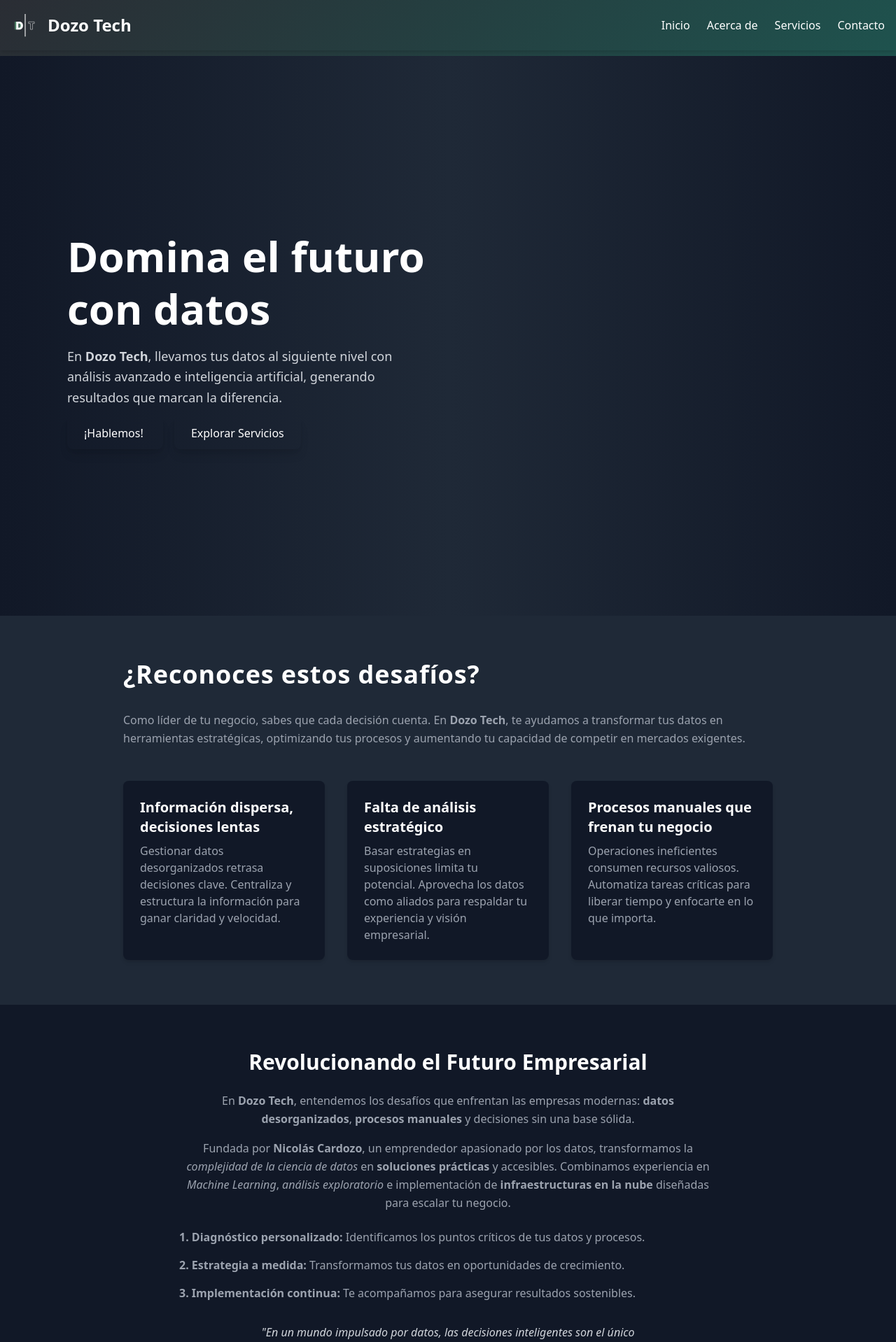
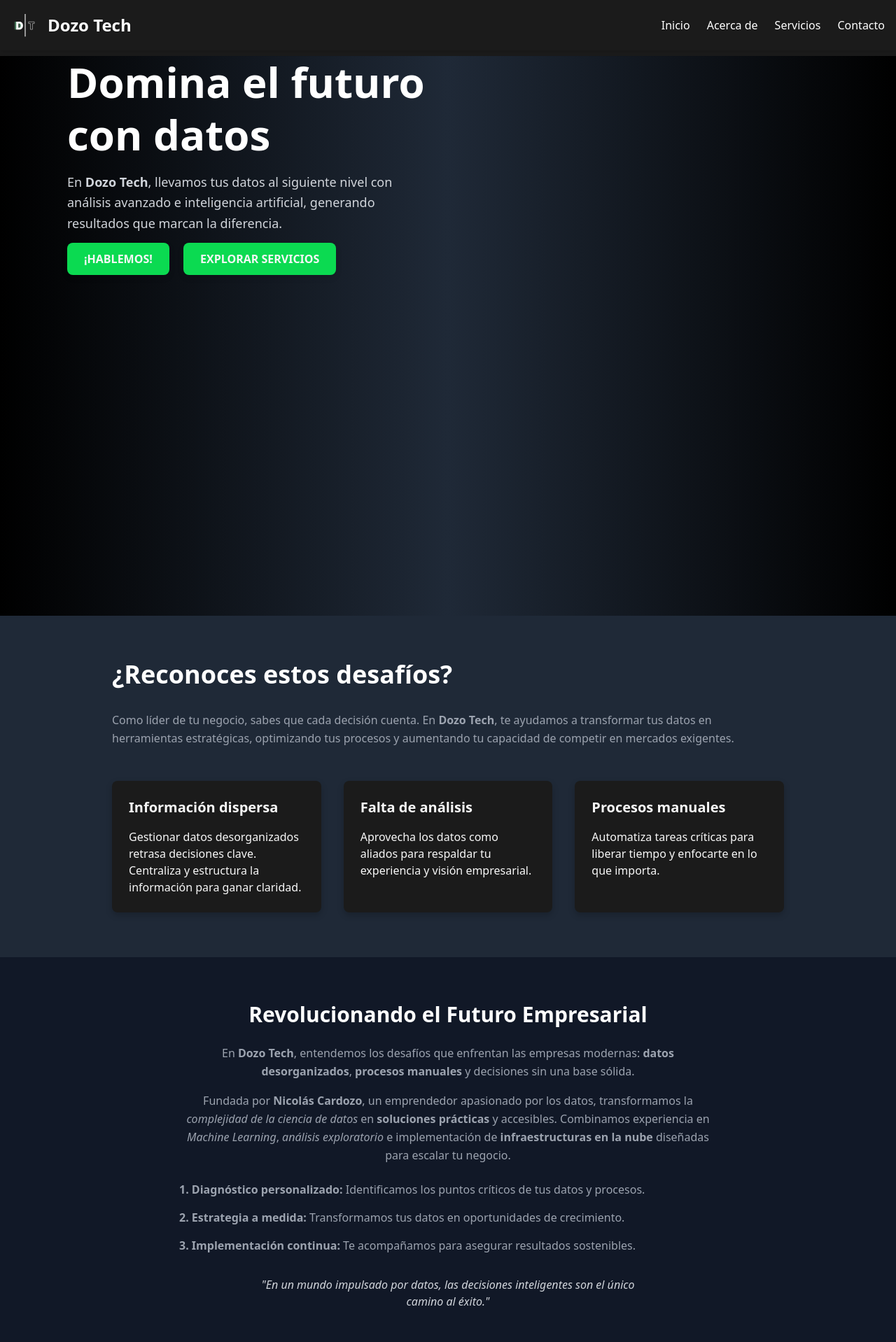
Before and after one commit to Nicolascard995/landing-page-dozo, a Flask app: page / in a window 1280 px wide. Shown: the top 1918 px of the page at 70% size. Run offline with Flask 3, Linux system fonts and the light colour scheme.

Commit message:
Avanzaces copy finalizado

```diff
--- a/app/static/css/style.css
+++ b/app/static/css/style.css
@@ -1,68 +1,74 @@
-/* style.css */
 :root {
-    --bg-gradient-start: #2a2d34; /* Fondo oscuro principal */
-    --bg-gradient-end: #00b894;  /* Verde estilo Anahata Chakra */
-    --button-hover-start: #243238; /* Hover oscuro */
-    --button-hover-end: #931a79;   /* Hover verde */
-    --text-color: rgba(255, 255, 255, 0.9); /* Texto claro */
-    --navbar-bg-color: rgba(31, 31, 31, 0.8); /* Navbar translúcido */
-    --glass-bg: rgba(255, 255, 255, 0.1); /* Glassmorphism fondo */
-    --glass-border: rgba(255, 255, 255, 0.2); /* Glassmorphism borde */
-    --font-family: 'Inter', sans-serif; /* Fuente global */
+    --color-black: #1B1B1B;
+    --color-white: #F7F7F7;
+    --color-green: #0BDA51;
+    --color-blue: #247BA0;
+    --color-accent: #FF5733;
+    --bg-gradient: linear-gradient(135deg, #1B1B1B, #1B1B1B);
 }
 
 body {
-    font-family: var(--font-family);
-    background: linear-gradient(135deg, var(--bg-gradient-start), var(--bg-gradient-end));
-    color: var(--text-color);
-    margin: 0;
-    padding: 0;
+    background: var(--bg-gradient);
+    color: var(--color-white);
+    font-family: 'Inter', sans-serif;
 }
 
-.navbar {
-    transition: background-color 0.3s ease-in-out;
-}
-
-.navbar--scrolled {
-    background-color: var(--navbar-bg-color);
-}
-
-.mobile-menu {
-    background-color: var(--navbar-bg-color);
-    transition: max-height 0.3s ease-in-out;
-}
-
+/* Botones */
 .button {
-    background: linear-gradient(135deg, var(--bg-gradient-start), var(--bg-gradient-end));
-    border: 2px solid var(--text-color);
-    color: var(--text-color);
-    padding: 0.5rem 1rem;
-    border-radius: 0.375rem;
-    transition: background 0.3s, color 0.3s, transform 0.2s, box-shadow 0.2s;
+    background-color: var(--color-green);
+    color: var(--color-white);
+    padding: 0.75rem 1.5rem;
+    border-radius: 0.5rem;
+    font-weight: 600;
+    text-transform: uppercase;
+    transition: all 0.3s ease-in-out;
+    box-shadow: 0 4px 10px rgba(0, 0, 0, 0.1);
 }
 
 .button:hover {
-    background: linear-gradient(135deg, var(--button-hover-start), var(--button-hover-end));
-    color: #ffffff;
+    background-color: var(--color-blue);
     transform: scale(1.05);
-    box-shadow: 0 4px 15px rgba(0, 0, 0, 0.3);
 }
 
-.glass {
-    background: var(--glass-bg);
-    border: 1px solid var(--glass-border);
-    backdrop-filter: blur(10px);
-    border-radius: 0.375rem;
-    padding: 1rem;
-}
-.question-card {
-    @apply absolute top-0 left-0 w-full p-6 bg-gray-800 rounded-lg shadow-lg transition-all duration-300 ease-in-out;
+/* Tarjetas */
+.card {
+    background-color: var(--color-black);
+    padding: 1.5rem;
+    border-radius: 0.5rem;
+    color: var(--color-white);
+    box-shadow: 0 4px 10px rgba(0, 0, 0, 0.2);
+    transition: transform 0.3s ease, box-shadow 0.3s ease;
 }
 
-.hidden {
-    @apply opacity-0 pointer-events-none;
+.card:hover {
+    transform: translateY(-5px);
+    box-shadow: 0 6px 15px rgba(0, 0, 0, 0.3);
 }
 
-.response-btn {
-    @apply w-full mb-4 px-4 py-3 bg-gray-700 text-white rounded-lg hover:bg-green-400 hover:text-black transition-all;
+/* Formulario */
+.input-field {
+    width: 100%;
+    padding: 0.75rem;
+    background-color: var(--color-black);
+    color: var(--color-white);
+    border: 1px solid var(--color-green);
+    border-radius: 0.375rem;
+    transition: border-color 0.3s ease-in-out;
 }
+
+.input-field:focus {
+    border-color: var(--color-blue);
+    box-shadow: 0 0 8px var(--color-blue);
+}
+
+/* Animaciones */
+[data-aos] {
+    opacity: 0;
+    transform: translateY(20px);
+    transition: opacity 0.6s ease, transform 0.6s ease;
+}
+
+[data-aos-active] {
+    opacity: 1;
+    transform: translateY(0);
+}
--- a/app/templates/base.html
+++ b/app/templates/base.html
@@ -8,8 +8,10 @@
     <link href="https://cdn.jsdelivr.net/npm/tailwindcss@2.2.19/dist/tailwind.min.css" rel="stylesheet">
     <!-- Google Fonts -->
     <link href="https://fonts.googleapis.com/css2?family=Inter:wght@400;600;700&display=swap" rel="stylesheet">
+    <!-- Animate On Scroll (AOS) -->
+    <link href="https://unpkg.com/aos@2.3.1/dist/aos.css" rel="stylesheet">
     <!-- Estilos personalizados -->
-    <link href="/static/css/style.css" rel="stylesheet"> <!-- Importar el style.css -->
+    <link href="/static/css/style.css" rel="stylesheet">
 </head>
 <body class="font-sans text-white">
     <!-- Navbar -->
@@ -88,6 +90,12 @@
 
     <!-- Scripts -->
     <script src="/static/js/script.js"></script>
+    <!-- AOS Init -->
+    <script src="https://unpkg.com/aos@2.3.1/dist/aos.js"></script>
+    <script>
+        AOS.init(); // Inicialización de AOS
+    </script>
+    <!-- Menú y Navbar -->
     <script>
         window.addEventListener('scroll', function() {
             const navbar = document.querySelector('.navbar');
--- a/app/templates/index.html
+++ b/app/templates/index.html
@@ -2,7 +2,7 @@
 
 {% block content %}
 <!-- Hero Section -->
-<section class="relative bg-gradient-to-r from-gray-900 via-gray-800 to-gray-900 text-center lg:text-left h-screen flex flex-col lg:flex-row items-center justify-center px-6 lg:px-16">
+<section class="relative bg-gradient-to-r from-black via-gray-800 to-black text-center lg:text-left h-screen flex flex-col lg:flex-row it</section>ems-center justify-center px-6 lg:px-16">
     <!-- Contenido superpuesto -->
     <div class="relative z-10 lg:max-w-lg">
         <h1 class="text-6xl font-bold text-white drop-shadow-lg leading-tight">
@@ -12,12 +12,8 @@
             En <strong>Dozo Tech</strong>, llevamos tus datos al siguiente nivel con análisis avanzado e inteligencia artificial, generando resultados que marcan la diferencia.
         </p>
         <div class="mt-6 space-x-4">
-            <a href="#contact" class="px-6 py-3 bg-white/10 text-white rounded-lg shadow-lg hover:bg-green-400 hover:text-black transition-all">
-                ¡Hablemos!
-            </a>
-            <a href="#services" class="px-6 py-3 bg-white/10 text-white rounded-lg shadow-lg hover:bg-blue-400 hover:text-black transition-all">
-                Explorar Servicios
-            </a>
+            <a href="#contact" class="button">¡Hablemos!</a>
+            <a href="#services" class="button">Explorar Servicios</a>
         </div>
     </div>
     <div class="hidden lg:block lg:w-1/2">
@@ -27,43 +23,24 @@
 
 <!-- Customers Pain -->
 <section id="pain-points" class="py-16 bg-gray-800">
-    <div class="container mx-auto max-w-5xl px-6 lg:px-12">
-        <h2 class="text-4xl font-bold text-white mb-8 tracking-wide">¿Reconoces estos desafíos?</h2>
+    <div class="container mx-auto max-w-5xl px-8">
+        <h2 class="text-4xl font-bold mb-8">¿Reconoces estos desafíos?</h2>
         <p class="text-gray-400 leading-relaxed mb-12">
             Como líder de tu negocio, sabes que cada decisión cuenta. En <strong>Dozo Tech</strong>, te ayudamos a transformar tus datos en herramientas estratégicas, optimizando tus procesos y aumentando tu capacidad de competir en mercados exigentes.
         </p>
-
-        <!-- Grid con problemas comunes -->
         <div class="grid grid-cols-1 md:grid-cols-2 lg:grid-cols-3 gap-8">
-            <!-- Problema 1 -->
-            <article class="p-6 bg-gray-900 rounded-lg shadow-md hover:shadow-xl hover:scale-105 transform transition-all duration-300 group">
-                <h3 class="text-xl font-semibold text-white mb-2 group-hover:text-green-400">
-                    Información dispersa, decisiones lentas
-                </h3>
-                <p class="text-gray-400 group-hover:text-gray-300">
-                    Gestionar datos desorganizados retrasa decisiones clave. Centraliza y estructura la información para ganar claridad y velocidad.
-                </p>
-            </article>
-
-            <!-- Problema 2 -->
-            <article class="p-6 bg-gray-900 rounded-lg shadow-md hover:shadow-xl hover:scale-105 transform transition-all duration-300 group">
-                <h3 class="text-xl font-semibold text-white mb-2 group-hover:text-green-400">
-                    Falta de análisis estratégico
-                </h3>
-                <p class="text-gray-400 group-hover:text-gray-300">
-                    Basar estrategias en suposiciones limita tu potencial. Aprovecha los datos como aliados para respaldar tu experiencia y visión empresarial.
-                </p>
-            </article>
-
-            <!-- Problema 3 -->
-            <article class="p-6 bg-gray-900 rounded-lg shadow-md hover:shadow-xl hover:scale-105 transform transition-all duration-300 group">
-                <h3 class="text-xl font-semibold text-white mb-2 group-hover:text-green-400">
-                    Procesos manuales que frenan tu negocio
-                </h3>
-                <p class="text-gray-400 group-hover:text-gray-300">
-                    Operaciones ineficientes consumen recursos valiosos. Automatiza tareas críticas para liberar tiempo y enfocarte en lo que importa.
-                </p>
-            </article>
+            <div class="card" data-aos="fade-up">
+                <h3 class="text-xl font-semibold mb-4">Información dispersa</h3>
+                <p>Gestionar datos desorganizados retrasa decisiones clave. Centraliza y estructura la información para ganar claridad.</p>
+            </div>
+            <div class="card" data-aos="fade-up" data-aos-delay="200">
+                <h3 class="text-xl font-semibold mb-4">Falta de análisis</h3>
+                <p>Aprovecha los datos como aliados para respaldar tu experiencia y visión empresarial.</p>
+            </div>
+            <div class="card" data-aos="fade-up" data-aos-delay="400">
+                <h3 class="text-xl font-semibold mb-4">Procesos manuales</h3>
+                <p>Automatiza tareas críticas para liberar tiempo y enfocarte en lo que importa.</p>
+            </div>
         </div>
     </div>
 </section>
@@ -101,17 +78,19 @@
 <section id="services" class="bg-gray-800 py-16">
     <div class="container mx-auto max-w-4xl px-6 text-left">
         <!-- Encabezado Principal -->
-        <h2 class="text-4xl font-bold text-white mb-8 tracking-wide">Nuestros <span class="italic">Servicios</span></h2>
+        <h2 class="text-4xl font-bold text-white mb-8 tracking-wide" data-aos="fade-up">
+            Nuestros <span class="italic">Servicios</span>
+        </h2>
 
         <!-- Introducción -->
-        <p class="text-gray-400 leading-relaxed mb-12">
+        <p class="text-gray-400 leading-relaxed mb-12" data-aos="fade-up" data-aos-delay="200">
             En <strong>Dozo Tech</strong>, te ayudamos a transformar los desafíos de tu negocio en ventajas competitivas. Nuestros servicios están diseñados para potenciar tu toma de decisiones, automatizar procesos y escalar tu negocio de forma inteligente.
         </p>
 
         <!-- Grid de Servicios -->
         <div class="grid grid-cols-1 sm:grid-cols-2 gap-8">
             <!-- Servicio 1 -->
-            <article class="p-6 bg-gray-900 rounded-lg shadow-md hover:shadow-xl hover:scale-105 transform transition-all duration-300 group">
+            <article class="p-6 bg-gray-900 rounded-lg shadow-md hover:shadow-xl hover:scale-105 transform transition-all duration-300 group" data-aos="fade-up">
                 <h3 class="text-xl font-semibold text-white mb-2 flex items-center gap-2 group-hover:text-green-400">
                     🔍 <span>Datos Convertidos en Insights</span>
                 </h3>
@@ -121,7 +100,7 @@
             </article>
 
             <!-- Servicio 2 -->
-            <article class="p-6 bg-gray-900 rounded-lg shadow-md hover:shadow-xl hover:scale-105 transform transition-all duration-300 group">
+            <article class="p-6 bg-gray-900 rounded-lg shadow-md hover:shadow-xl hover:scale-105 transform transition-all duration-300 group" data-aos="fade-up" data-aos-delay="200">
                 <h3 class="text-xl font-semibold text-white mb-2 flex items-center gap-2 group-hover:text-green-400">
                     🤖 <span>Automatización y Machine Learning</span>
                 </h3>
@@ -131,7 +110,7 @@
             </article>
 
             <!-- Servicio 3 -->
-            <article class="p-6 bg-gray-900 rounded-lg shadow-md hover:shadow-xl hover:scale-105 transform transition-all duration-300 group">
+            <article class="p-6 bg-gray-900 rounded-lg shadow-md hover:shadow-xl hover:scale-105 transform transition-all duration-300 group" data-aos="fade-up" data-aos-delay="400">
                 <h3 class="text-xl font-semibold text-white mb-2 flex items-center gap-2 group-hover:text-green-400">
                     ☁️ <span>Soluciones en la Nube</span>
                 </h3>
@@ -141,7 +120,7 @@
             </article>
 
             <!-- Servicio 4 -->
-            <article class="p-6 bg-gray-900 rounded-lg shadow-md hover:shadow-xl hover:scale-105 transform transition-all duration-300 group">
+            <article class="p-6 bg-gray-900 rounded-lg shadow-md hover:shadow-xl hover:scale-105 transform transition-all duration-300 group" data-aos="fade-up" data-aos-delay="600">
                 <h3 class="text-xl font-semibold text-white mb-2 flex items-center gap-2 group-hover:text-green-400">
                     📊 <span>Consultoría Estratégica</span>
                 </h3>
@@ -154,60 +133,30 @@
 </section>
 
 
-<!-- Sección de Formulario para Capturar Leads -->
-<section class="flex items-center justify-center h-screen bg-gray-900">
-    <div class="bg-white shadow-lg rounded-lg flex max-w-3xl w-full overflow-hidden">
-        <!-- Formulario -->
-        <div class="w-full p-8 flex flex-col justify-center">
-            <h2 class="text-3xl font-bold mb-6 text-gray-800">¿Cuál es tu mayor desafío empresarial?</h2>
-            <p class="text-gray-600 mb-6">
-                Responde una pregunta clave para que podamos ofrecerte soluciones personalizadas.
-            </p>
 
-            <!-- Formulario de Captura -->
-            <form id="lead-form" class="space-y-6">
-                <!-- Pregunta Principal -->
-                <label for="challenge" class="block text-lg font-semibold text-gray-700">
-                    Elige tu desafío principal:
-                </label>
-                <select id="challenge" name="challenge" class="w-full p-3 bg-gray-100 rounded-lg border border-gray-300 focus:outline-none focus:ring-2 focus:ring-green-400">
-                    <option value="" disabled selected>Selecciona una opción...</option>
+<!-- Formulario -->
+<section class="bg-black text-white py-16">
+    <div class="container mx-auto max-w-xl">
+        <h2 class="text-3xl font-bold text-center mb-8">¿Cuál es tu mayor desafío?</h2>
+        <form id="lead-form" class="space-y-6">
+            <div>
+                <label for="challenge" class="block mb-2">Selecciona tu desafío:</label>
+                <select id="challenge" name="challenge" class="input-field">
+                    <option value="" disabled selected>Selecciona...</option>
                     <option value="Crecimiento">Crecimiento</option>
                     <option value="Automatización">Automatización</option>
-                    <option value="Organización de Datos">Organización de Datos</option>
+                    <option value="Datos">Organización de Datos</option>
                 </select>
-
-                <!-- Información Básica -->
-                <label for="email" class="block text-lg font-semibold text-gray-700">
-                    Déjanos tu correo para enviarte una propuesta:
-                </label>
-                <input
-                    type="email"
-                    id="email"
-                    name="email"
-                    placeholder="Tu correo electrónico"
-                    class="w-full p-3 bg-gray-100 rounded-lg border border-gray-300 focus:outline-none focus:ring-2 focus:ring-green-400"
-                    required
-                >
-
-                <!-- Botón de Envío -->
-                <button
-                    type="submit"
-                    class="w-full py-3 bg-green-400 text-white font-semibold rounded-lg shadow-md hover:bg-green-500 transition-all">
-                    Obtener Propuesta Personalizada
-                </button>
-            </form>
-
-            <!-- Mensaje de Éxito -->
-            <div id="success-message" class="hidden text-center mt-6">
-                <h3 class="text-2xl font-bold text-green-500 mb-2">¡Gracias!</h3>
-                <p class="text-gray-600">Nos pondremos en contacto contigo pronto con una propuesta personalizada.</p>
             </div>
-        </div>
+            <div>
+                <label for="email" class="block mb-2">Correo Electrónico:</label>
+                <input type="email" id="email" name="email" class="input-field" placeholder="Ingresa tu correo" required>
+            </div>
+            <button type="submit" class="button w-full">Enviar</button>
+        </form>
     </div>
 </section>
 
-<!-- JavaScript -->
 <script>
 document.addEventListener("DOMContentLoaded", function () {
     const form = document.getElementById("lead-form");
```
Also changed, not shown: tailwind.config.js (+6 -12 lines).
